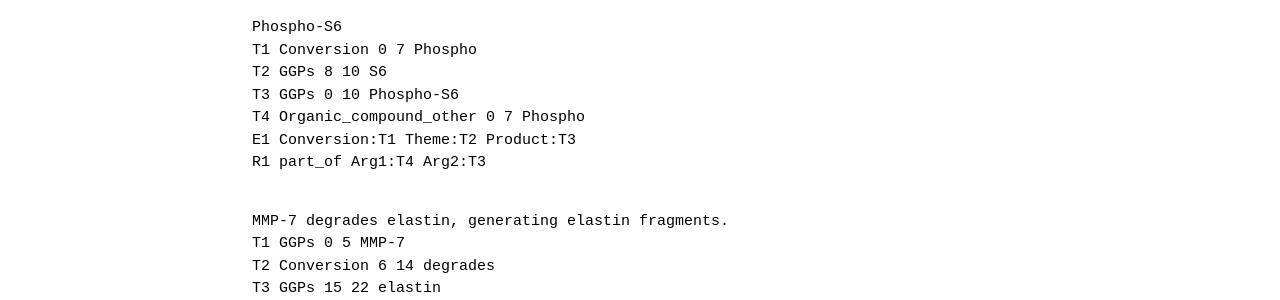
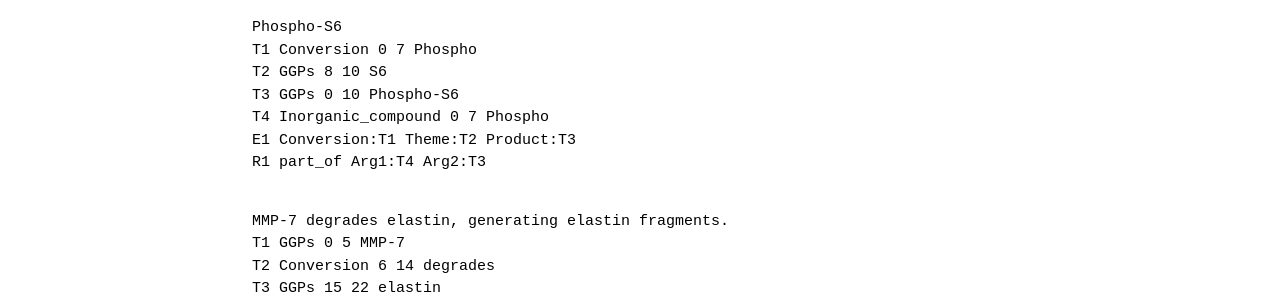
Before and after one commit to ezcatdb/molbiol_lung_corpus-guidelines, a Jekyll site: the page built from _event/Conversion.md, in a window 1280 px wide. Shown: the part 910-1210 px from the top of the page. Built offline with Jekyll 4.4.1, drawn with Linux system fonts in a browser that asks for light colours.

Commit message:
sample sentence 2 corrected in _event/Conversion.md

```diff
--- a/_event/Conversion.md
+++ b/_event/Conversion.md
@@ -47,7 +47,7 @@ Phospho-S6
 T1 Conversion 0 7 Phospho
 T2 GGPs 8 10 S6
 T3 GGPs 0 10 Phospho-S6
-T4 Organic_compound_other 0 7 Phospho
+T4 Inorganic_compound 0 7 Phospho
 E1 Conversion:T1 Theme:T2 Product:T3
 R1 part_of Arg1:T4 Arg2:T3
 ~~~
```
